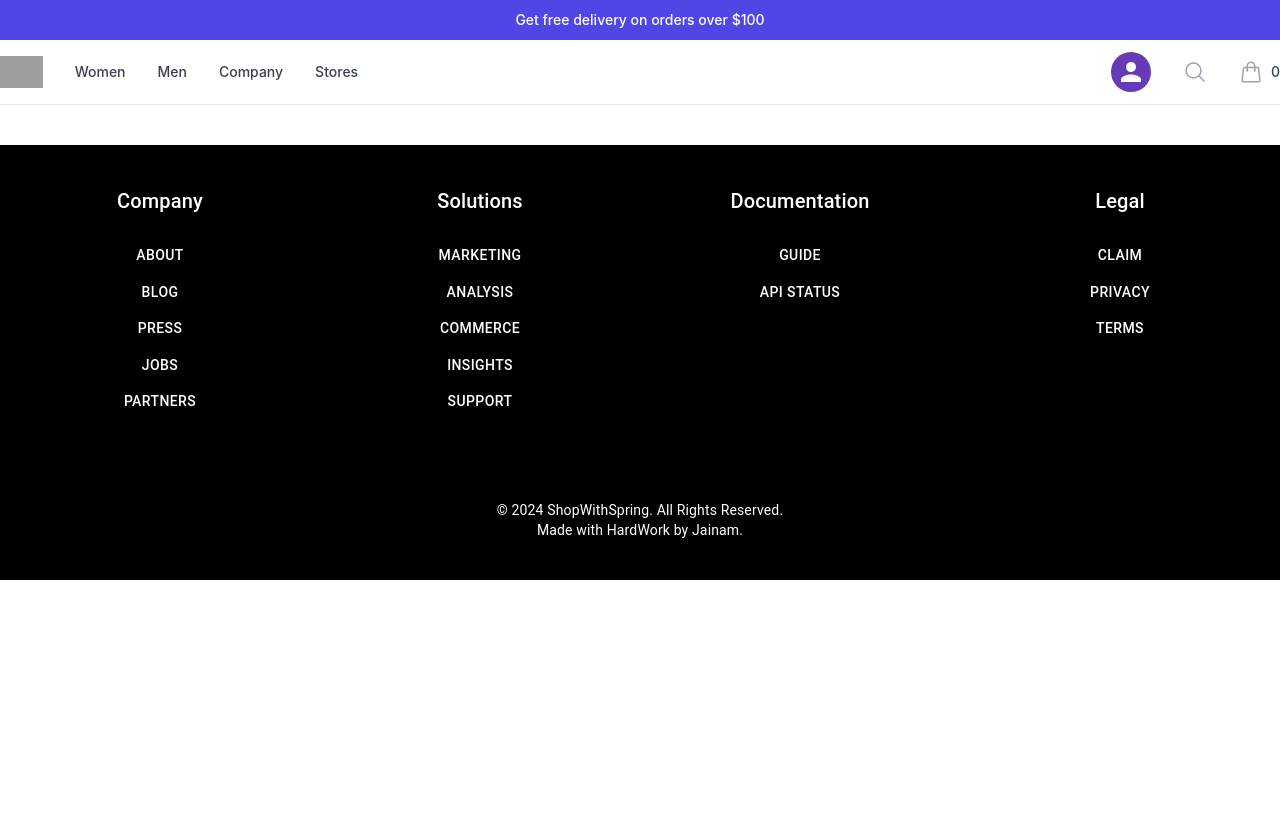
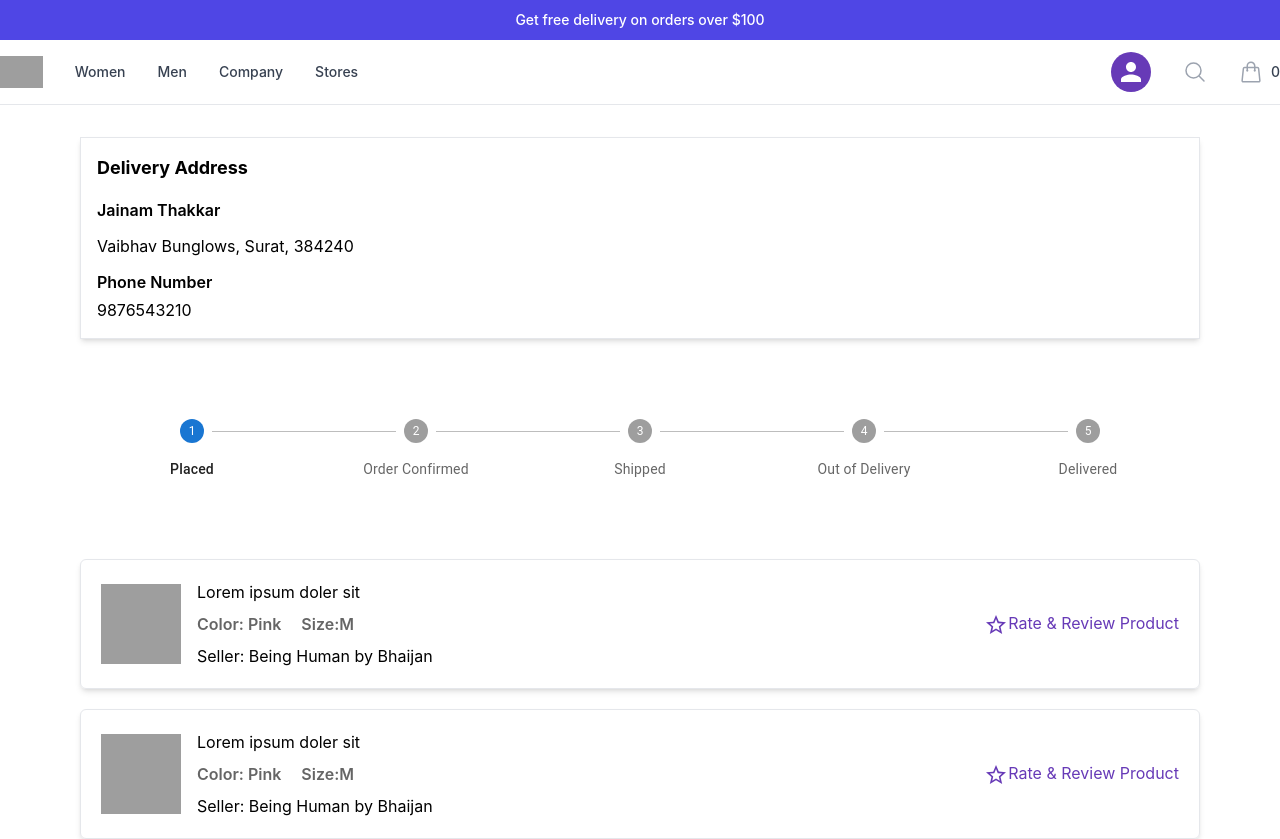
Before and after one commit to jainamthakkar/ecommerce-react, a React (Create React App) app: page /ecommerce-react/account/order/1 in a window 1280 px wide. Shown: the top 839 px of the page. Before the commit the page ends 800 px from the top, so only its background shows below. Built offline with nearby package versions, Linux system fonts and the light colour scheme; grey boxes are pictures that could not be loaded.

Commit message:
changes in routes for github-depl

```diff
--- a/src/App.js
+++ b/src/App.js
@@ -6,7 +6,7 @@ function App() {
   return (
     <div className="">
       <Routes>
-        <Route path="/*" element={<CustomerRoutes />}></Route>
+        <Route path="/*" element={<CustomerRoutes />} />
       </Routes>
     </div>
   );
--- a/src/Routers/CustomerRoutes.jsx
+++ b/src/Routers/CustomerRoutes.jsx
@@ -1,5 +1,6 @@
 import React from "react";
-import { Route, Routes } from "react-router-dom";
+// import { Route, Routes } from "react-router-dom";
+import { BrowserRouter as Router, Route, Routes } from "react-router-dom";
 import HomePage from "../customer/Pages/HomePage/HomePage";
 import Cart from "../customer/components/Cart/Cart";
 import Footer from "../customer/components/Footer/Footer";
@@ -13,23 +14,17 @@ import Order from "../customer/components/Order/Order";
 const CustomerRoutes = () => {
   return (
     <div>
-      <div>
-      <Navigation/>
-      </div>
-
+      <Navigation />
       <Routes>
-        <Route path="/" element={<HomePage />}></Route>
-        <Route path="/cart" element={<Cart />}></Route>
-        <Route path="/:levelOne/:levelTwo/:levelThree" element={<Product />}></Route>
-        <Route path="/product/:productId" element={<ProductDetails />}></Route>
-        <Route path="/checkout" element={<Checkout/>}></Route>
-        <Route path="/account/order" element={<Order />}></Route>
-        <Route path="/account/order/:orderId" element={<OrderDetails />}></Route>
+        <Route path="/" element={<HomePage />} />
+        <Route path="/cart" element={<Cart />} />
+        <Route path="/:levelOne/:levelTwo/:levelThree" element={<Product />} />
+        <Route path="/product/:productId" element={<ProductDetails />} />
+        <Route path="/checkout" element={<Checkout />} />
+        <Route path="/account/order" element={<Order />} />
+        <Route path="/account/order/:orderId" element={<OrderDetails />} />
       </Routes>
-
-      <div>
-        <Footer/>
-      </div>
+      <Footer />
     </div>
   );
 };
--- a/src/index.js
+++ b/src/index.js
@@ -8,11 +8,10 @@ import { BrowserRouter } from 'react-router-dom';
 const root = ReactDOM.createRoot(document.getElementById('root'));
 root.render(
   <React.StrictMode>
-
-    <BrowserRouter>
-    <App />
+    <BrowserRouter basename="/ecommerce-react">
+      <App />
     </BrowserRouter>
-  </React.StrictMode>
+  </React.StrictMode>,
 );
 
 // If you want to start measuring performance in your app, pass a function
```
